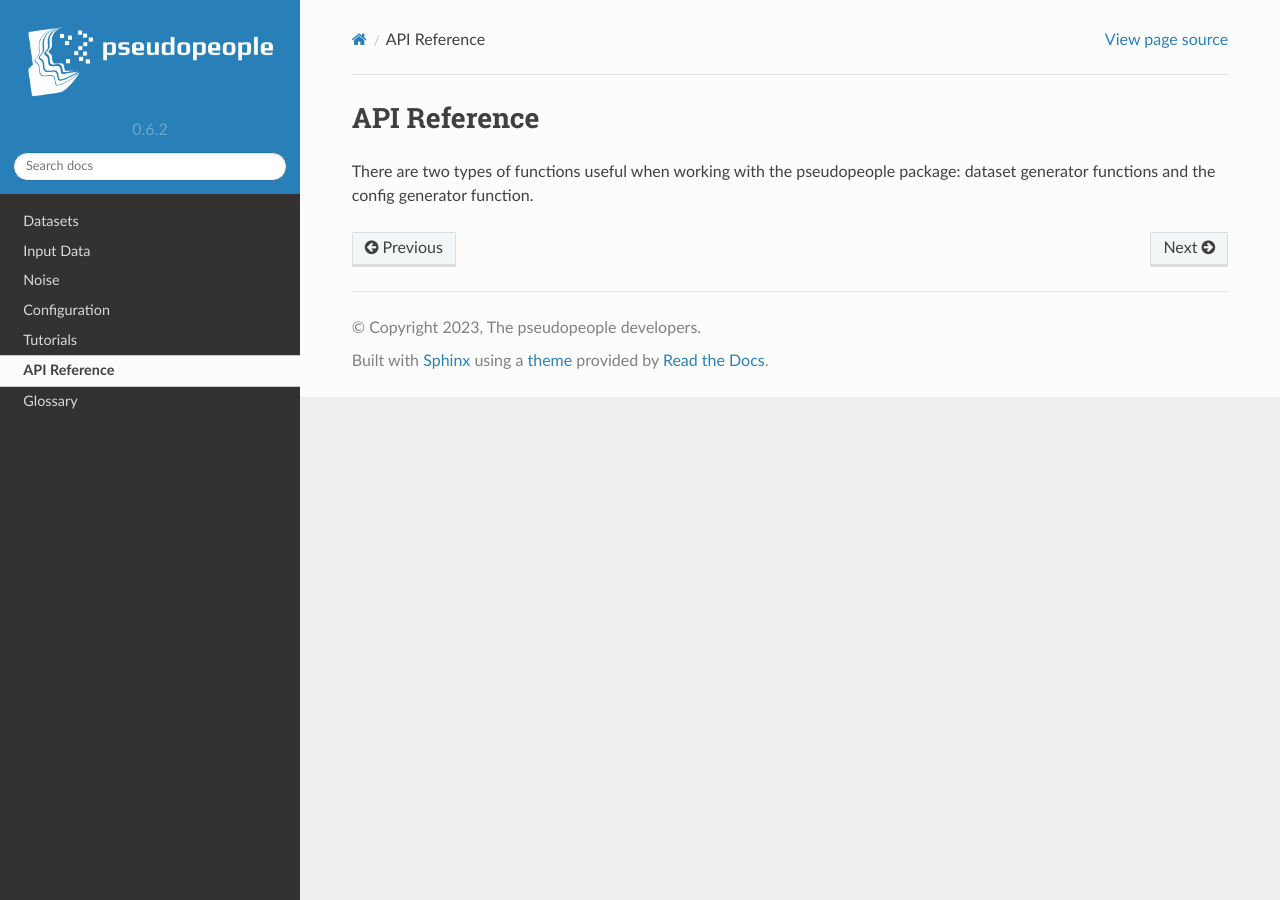
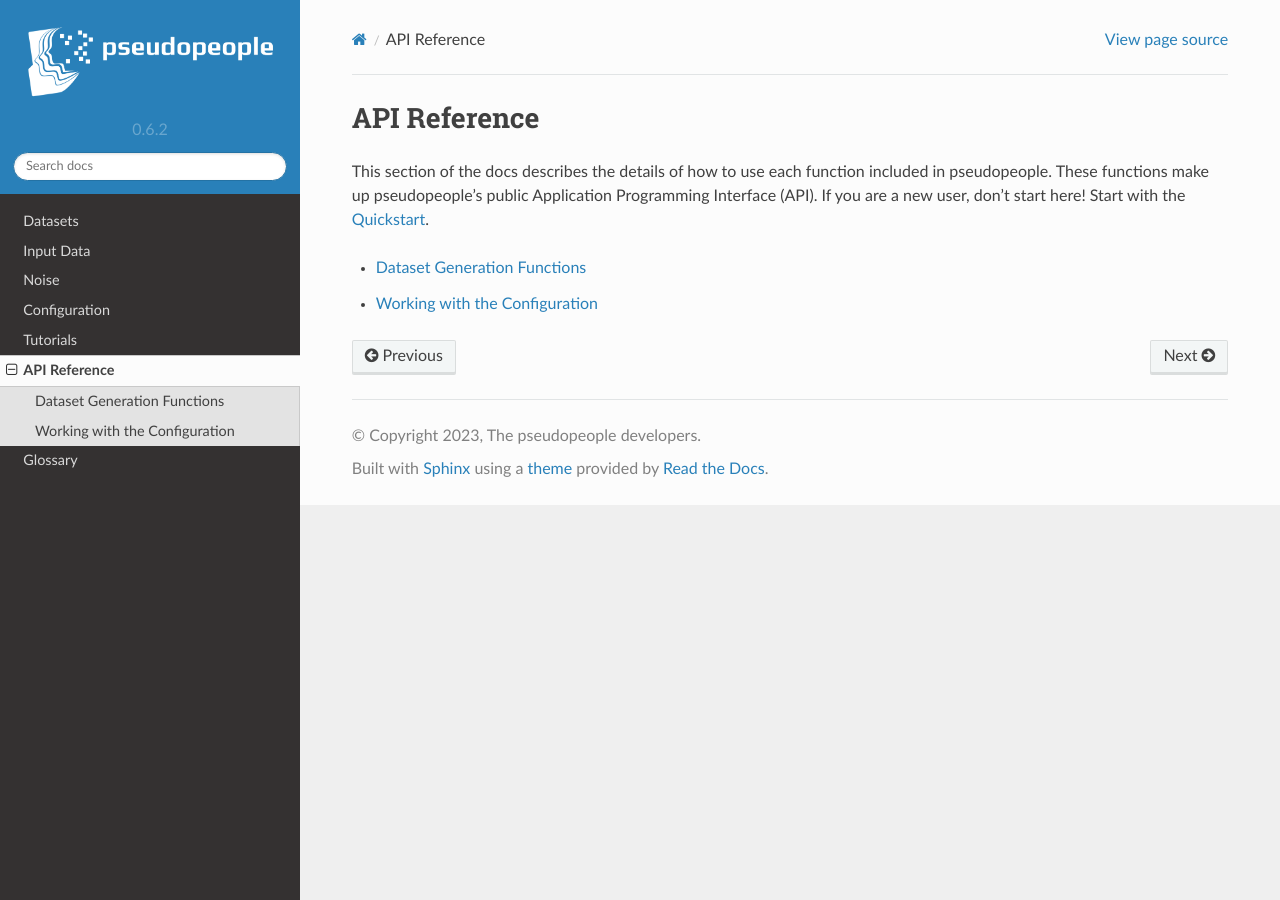
Before and after one commit to ihmeuw/pseudopeople, a Sphinx documentation site: the page built from docs/source/api_reference/index.rst, in a window 1280 px wide. Built offline with Sphinx 7.4.7 and the Read the Docs theme 2.0.0, drawn with Linux system fonts in a browser that asks for light colours.

Commit message:
Revise the API reference pages in the docs

```diff
--- a/docs/source/api_reference/index.rst
+++ b/docs/source/api_reference/index.rst
@@ -1,12 +1,14 @@
 API Reference
 =============
 
-There are two types of functions useful when working with the pseudopeople
-package: dataset generator functions and the config generator function.
-
+This section of the docs describes the details of how to use each function included in pseudopeople.
+These functions make up pseudopeople's public Application Programming Interface (API).
+If you are a new user, don't start here!
+Start with the :ref:`Quickstart <quickstart>`.
 
 .. toctree::
    :maxdepth: 2
    :glob:
 
-   */index
+   noising/index
+   configuration/index
--- a/docs/source/index.rst
+++ b/docs/source/index.rst
@@ -30,6 +30,8 @@ while leveraging the power of our simulation platform `Vivarium <https://vivariu
 This allows us to model realistic household and family structures at scale, with relevant geographies.
 We have created a simulation of the US population, including names and addresses, with defined types of data collection (e.g., simulating decennial censuses, surveys, taxes, and other administrative data).
 By creating realistic, but simulated, data which includes these attributes, we can make ER research and development easier for ourselves and others.
+
+.. _quickstart:
 
 Quickstart
 ----------
```
Also changed, not shown: docs/source/api_reference/configuration/index.rst (+13 -3 lines), docs/source/api_reference/noising/index.rst (+17 -3 lines), 2 other files.
